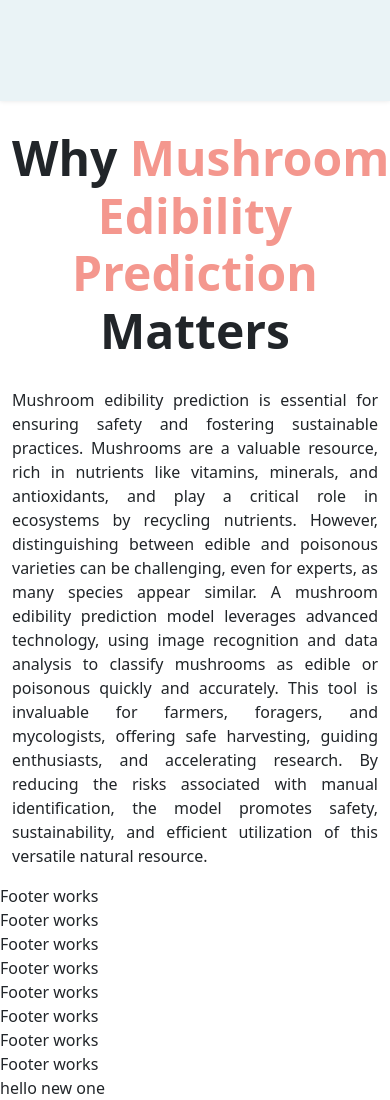
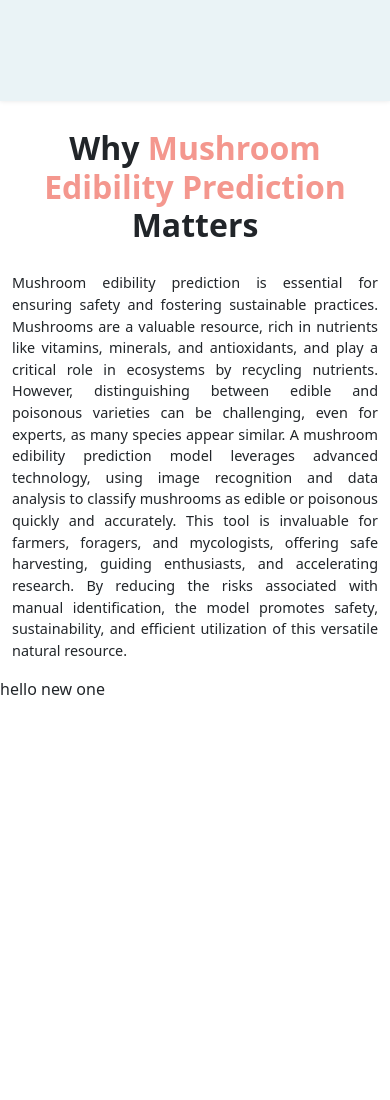
Before and after one commit to chamod-lakshitha/fungiguard_frontend, a React app: page / in a window 390 px wide. Shown: the part 574-1674 px from the top of the page. After the commit the page ends 1275 px from the top, so only its background shows below. Built offline with nearby package versions, Linux system fonts and the light colour scheme.

Commit message:
info changes - 1

```diff
--- a/src/components/styles/info.styles.scss
+++ b/src/components/styles/info.styles.scss
@@ -2,6 +2,14 @@ $primary-color: #f4978e;
 
 .info__header {
   font-size: 3rem;
+
+  @media (max-width: 768px) {
+    font-size: 2.5rem;
+  }
+
+  @media (max-width: 426px) {
+    font-size: 2rem;
+  }
 
   .info__span {
     color: $primary-color;
@@ -11,4 +19,12 @@ $primary-color: #f4978e;
 .info__text {
   line-height: 1.5;
   text-align: justify;
+
+  @media (max-width: 768px) {
+    font-size: 0.95rem;
+  }
+
+  @media (max-width: 768px) {
+    font-size: 0.9rem;
+  }
 }
--- a/src/index.js
+++ b/src/index.js
@@ -9,7 +9,6 @@ root.render(
   <React.StrictMode>
     <Header />
     <Info />
-    <Footer />
     <div>hello new one</div>
   </React.StrictMode>
 );
```
